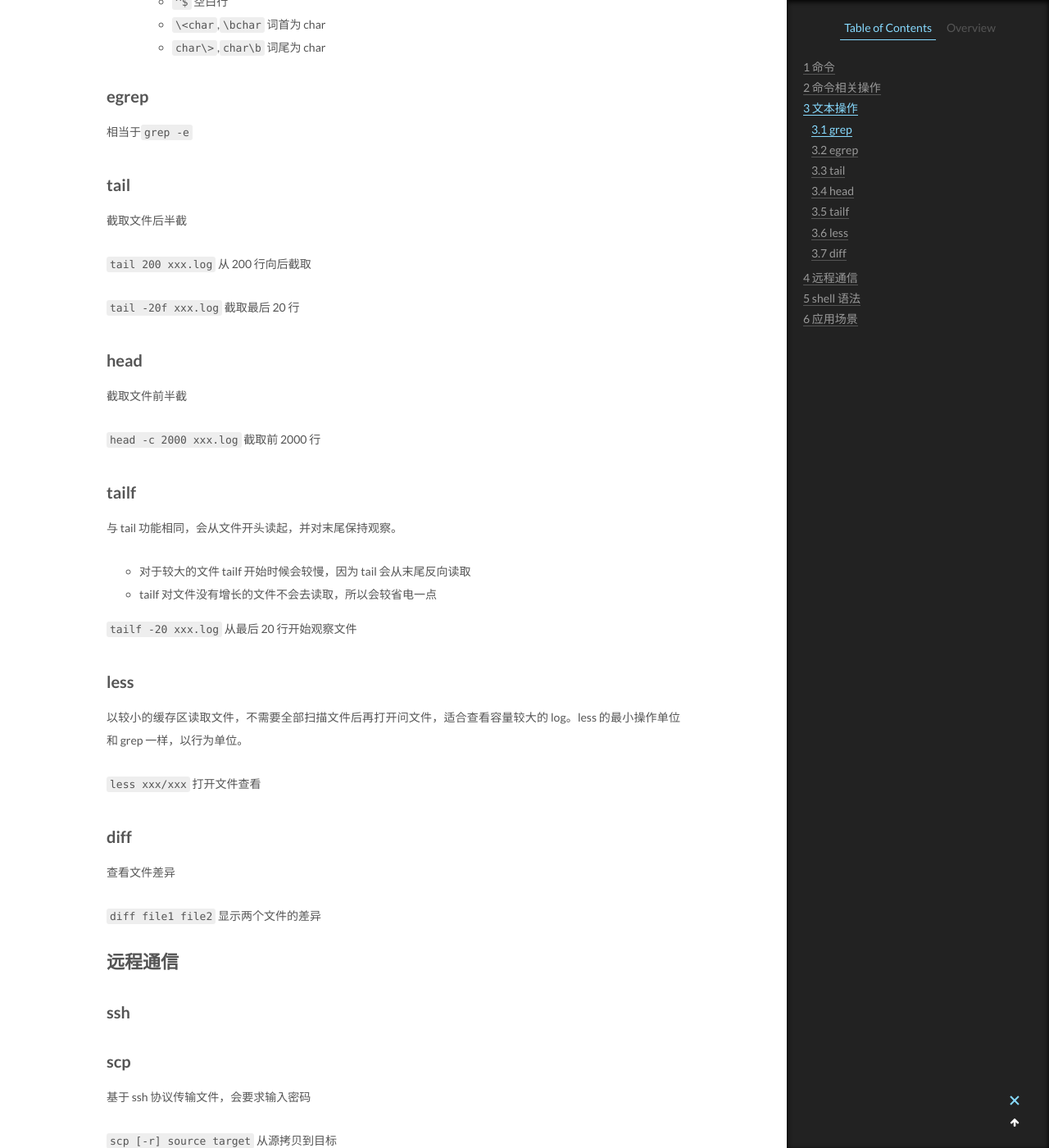
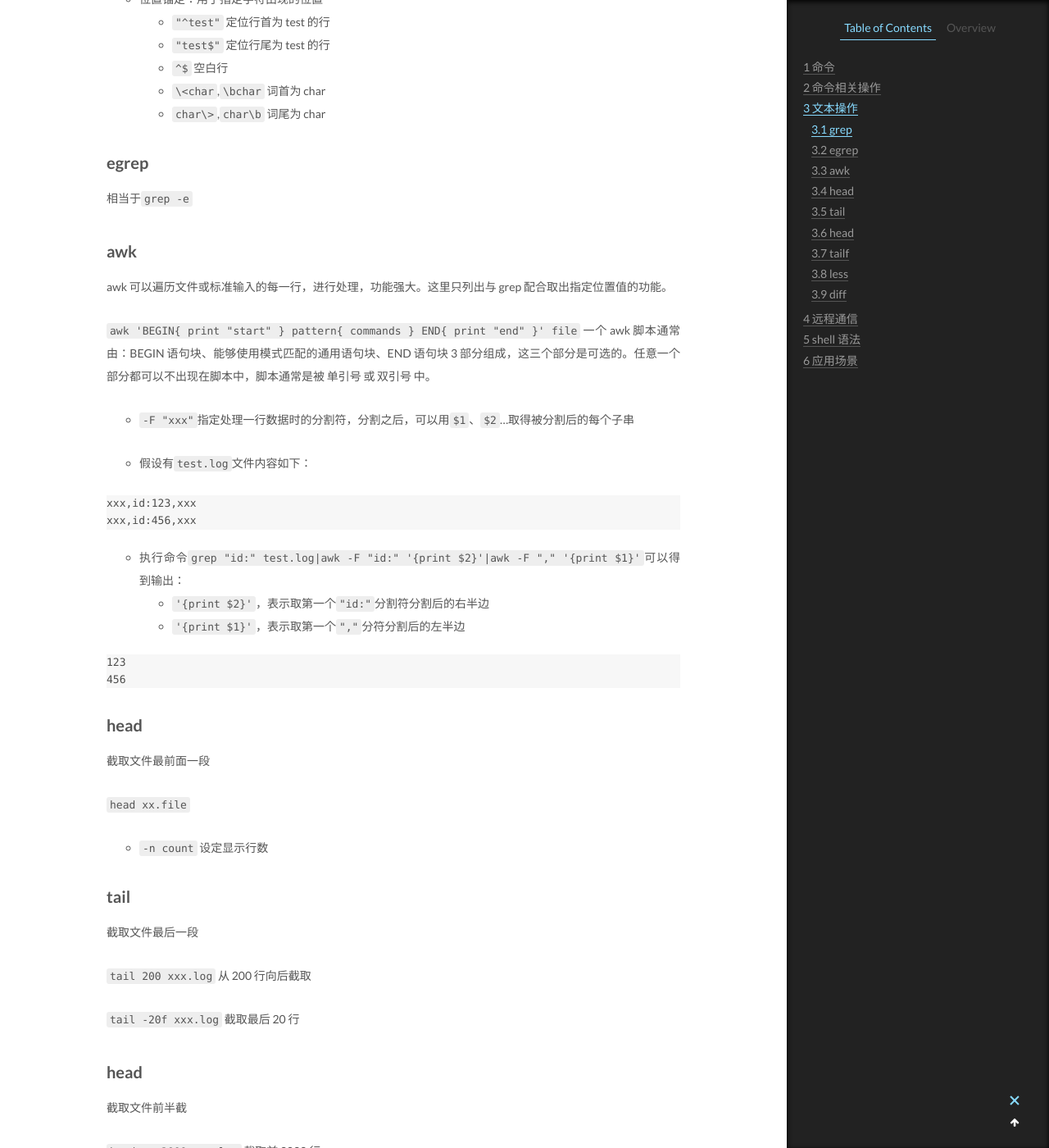
Before and after one commit to CodeHunter2006/CodeHunter2006.github.io, a Jekyll site: the page built from _posts/2018-09-02-Linux_Shell_Command.md, in a window 1280 px wide and 1400 px high, scrolled down 9284 px. Shown: the whole window at 82% size. Built offline with Jekyll 4.4.1, drawn with Linux system fonts in a browser that asks for light colours; some of the changed text lies outside the part shown.

Commit message:
[doc]: add contents.

````diff
--- a/_posts/2018-09-02-Linux_Shell_Command.md
+++ b/_posts/2018-09-02-Linux_Shell_Command.md
@@ -138,6 +138,11 @@ ctrl+shift+t
 
 查询命令帮助
 man xxx
+
+```bash
+# 查看容量最大的日志文件夹
+du . -h --max-depth=3|grep log
+```
 
 ## find
 
@@ -434,9 +439,42 @@ global regular expression print
 
 相当于`grep -e`
 
+## awk
+
+awk 可以遍历文件或标准输入的每一行，进行处理，功能强大。这里只列出与 grep 配合取出指定位置值的功能。
+
+`awk 'BEGIN{ print "start" } pattern{ commands } END{ print "end" }' file`
+一个 awk 脚本通常由：BEGIN 语句块、能够使用模式匹配的通用语句块、END 语句块 3 部分组成，这三个部分是可选的。任意一个部分都可以不出现在脚本中，脚本通常是被 单引号 或 双引号 中。
+
+- `-F "xxx"`指定处理一行数据时的分割符，分割之后，可以用`$1`、`$2`...取得被分割后的每个子串
+
+- 假设有`test.log`文件内容如下：
+
+```log
+xxx,id:123,xxx
+xxx,id:456,xxx
+```
+
+- 执行命令`grep "id:" test.log|awk -F "id:" '{print $2}'|awk -F "," '{print $1}'`可以得到输出：
+  - `'{print $2}'`，表示取第一个`"id:"`分割符分割后的右半边
+  - `'{print $1}'`，表示取第一个`","`分符分割后的左半边
+
+```log
+123
+456
+```
+
+## head
+
+截取文件最前面一段
+
+`head xx.file`
+
+- `-n count` 设定显示行数
+
 ## tail
 
-截取文件后半截
+截取文件最后一段
 
 `tail 200 xxx.log`
 从 200 行向后截取
````
Also changed, not shown: other parts of _posts/2018-09-02-Linux_Shell_Command.md (+1 -1 lines), _posts/2020-03-18-SQL_CMD.md (+6 -0 lines), _posts/2020-06-01-Fitness_Record.md (+8 -0 lines).
